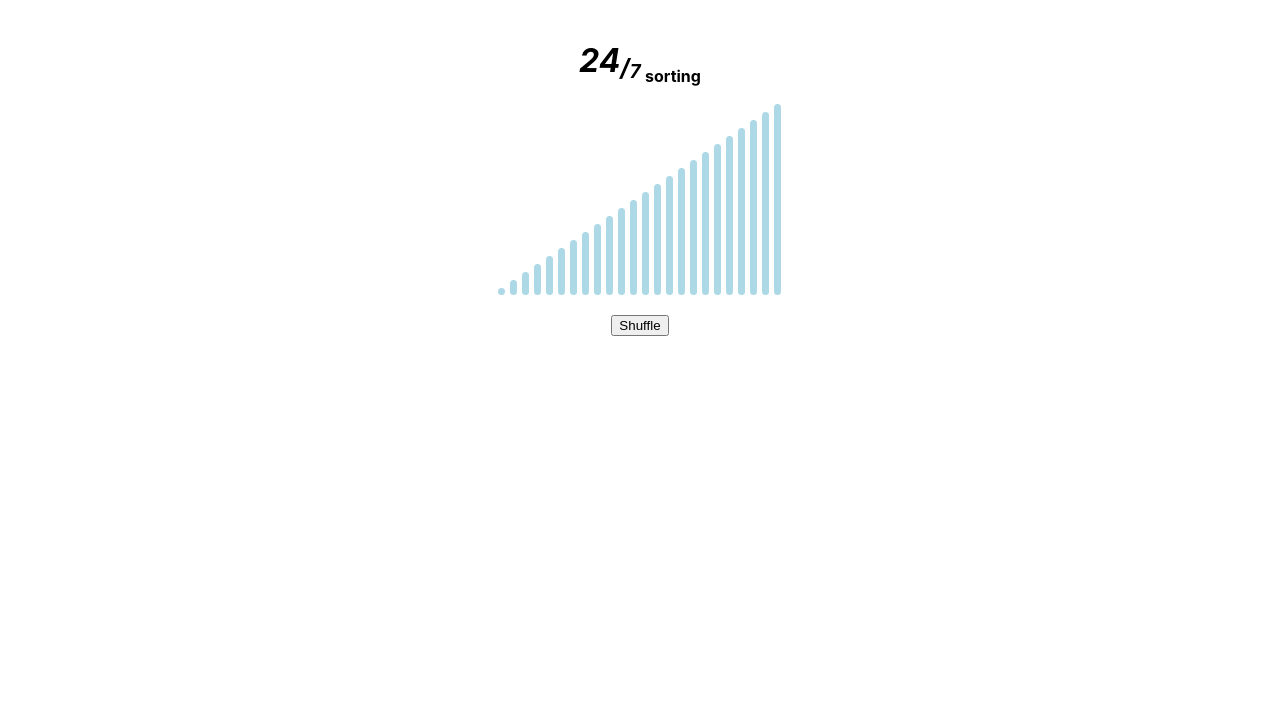
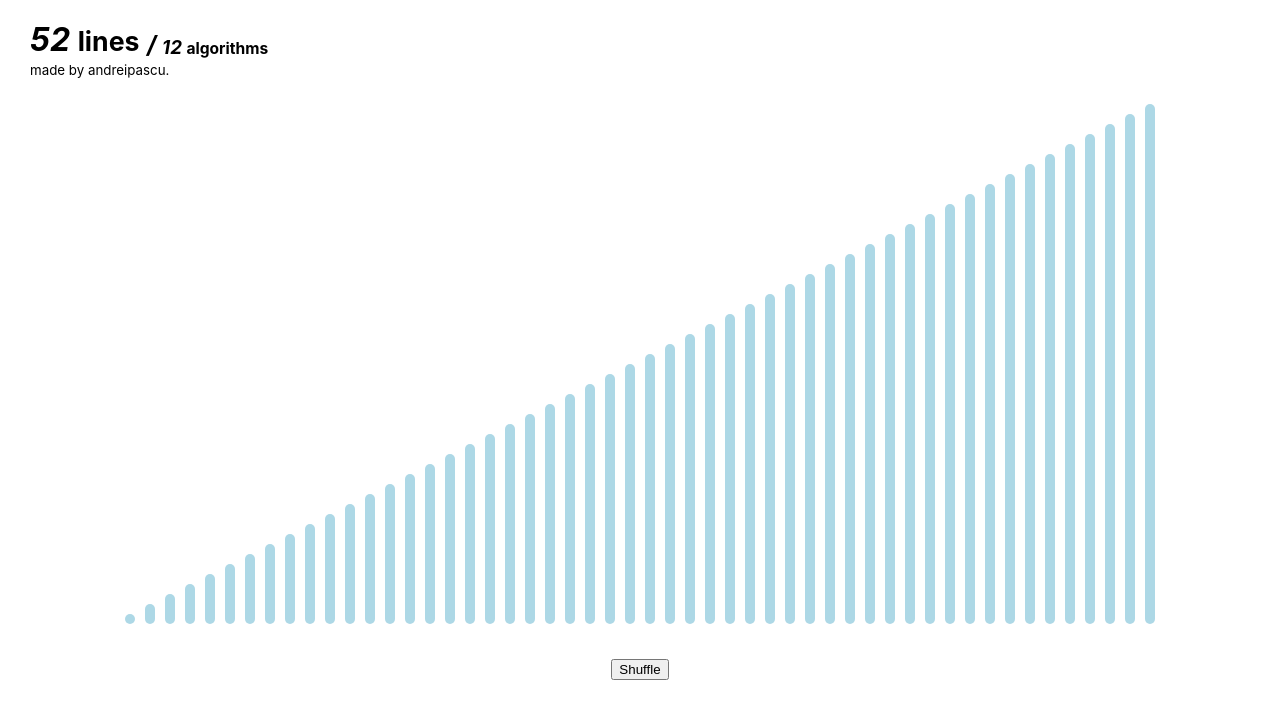
Before and after one commit to andreiui/sorting-visualized, a React (Create React App) app: page / in a window 1280 px wide. Shown: the top 718 px of the page. Built offline with nearby package versions, Linux system fonts and the light colour scheme.

Commit message:
Minor updates to UI

```diff
--- a/src/App.js
+++ b/src/App.js
@@ -1,9 +1,9 @@
 import React from "react";
 import "./App.css";
-import Quicksort from "./sorting/Sorting";
+import Sorting from "./sorting/Sorting";
 
 function App() {
-  return <Quicksort />;
+  return <Sorting />;
 }
 
 export default App;
--- a/src/sorting/Sorting.css
+++ b/src/sorting/Sorting.css
@@ -1,9 +1,18 @@
 main,
 body {
+  display: block;
+  background-color: white;
+  padding: 20px 30px 20px 30px;
+}
+
+.title {
+  margin: 0 0 20px 0;
+}
+
+.container {
   display: flex;
-  background-color: white;
-  justify-content: center;
-  margin: 20px;
+  flex-direction: column;
+  width: auto;
 }
 
 .sorting {
@@ -12,20 +21,54 @@ body {
   flex-wrap: nowrap;
   justify-content: center;
   align-items: flex-end;
-  width: 100%;
+  margin-bottom: 30px;
 }
 
-.sorting button {
-  margin: 16px;
+.title .logo {
+  display: inline-flex;
+  flex-direction: row;
+  flex-wrap: nowrap;
+  justify-content: center;
+  align-items: flex-end;
+  margin: 0;
+}
+
+.text {
+  margin: 0;
+}
+
+.buttons {
+  display: inline-flex;
+  flex-direction: row;
+  flex-wrap: nowrap;
+  justify-content: center;
+  align-items: center;
+}
+
+.buttons .button {
+  margin: 0 10px 0 10px;
 }
 
 .sorting .bar {
   display: flex;
-  width: 7px;
+  width: 10px;
   flex-grow: 0;
   flex-shrink: 1;
-  margin: 2.5px;
+  margin: 5px;
   justify-content: center;
   align-items: center;
-  border-radius: 3.5px;
+  border-radius: 5px;
 }
+
+@media only screen and (max-width: 1000px) {
+  .sorting .bar {
+    display: flex;
+    width: 4px;
+    flex-grow: 1;
+    flex-shrink: 1;
+    margin: 1.5px;
+    justify-content: center;
+    align-items: center;
+    border-radius: 7px;
+  }
+}
--- a/src/sorting/Sorting.js
+++ b/src/sorting/Sorting.js
@@ -1,6 +1,17 @@
 import React, { Component } from "react";
 import "./Sorting.css";
 import { shuffleArray, selectionSort, mergeSort } from "./Algorithms.js";
+
+class Main extends Component {
+  render() {
+    return (
+      <React.Fragment>
+        <Title />
+        <Sorting />
+      </React.Fragment>
+    );
+  }
+}
 
 class Sorting extends Component {
   constructor(props) {
@@ -37,7 +48,7 @@ class Sorting extends Component {
   ];
 
   componentDidMount() {
-    this.setState({ list: this.generateArray(0, 24) });
+    this.setState({ list: this.generateArray(0, 52) });
   }
 
   sortAnimation = (array, l, u, sort, method, ms) => {
@@ -124,32 +135,17 @@ class Sorting extends Component {
 
   render() {
     return (
-      <React.Fragment>
-        <div className="sorting">
-          <h1>
-            <i>24</i>
-          </h1>
-          <h2>
-            <i>/</i>
-          </h2>
-          <h3>
-            <i>7</i>
-          </h3>
-          &nbsp;
-          <p>
-            <b>sorting</b>
-          </p>
-        </div>
+      <div className="container">
         <div className="sorting">
           {this.state.list.map((number) => (
             <Bar key={number} display={number} />
           ))}
         </div>
-        <div className="sorting button">
+        <div className="buttons">
           {this.getShuffle()}
           {this.getButtons()}
         </div>
-      </React.Fragment>
+      </div>
     );
   }
 
@@ -165,6 +161,7 @@ class Sorting extends Component {
     if (this.state.sorted) {
       return (
         <button
+          className="button"
           key="Shuffle"
           onClick={() =>
             this.setState({
@@ -191,6 +188,7 @@ class Sorting extends Component {
         .filter((button) => button.class === "sorting")
         .map((button) => (
           <button
+            className="button"
             key={button.title}
             onClick={() =>
               this.setState({
@@ -211,17 +209,38 @@ class Sorting extends Component {
     } else {
       return (
         <React.Fragment>
-          <h2>{this.state.method}</h2>
+          <h2 className="text">{this.state.method}</h2>
         </React.Fragment>
       );
     }
   };
 }
 
+const Title = () => {
+  return (
+    <div className="title">
+      <div className="title logo">
+        <h1 className="text">
+          <i>52</i>&nbsp;<small>lines</small>&nbsp;
+        </h1>
+        <h2 className="text">
+          <i>/</i>&nbsp;
+        </h2>
+        <h3 className="text">
+          <i>12</i>&nbsp;<small>algorithms</small>
+        </h3>
+      </div>
+      <div className="text">
+        <small>made by andreipascu.</small>
+      </div>
+    </div>
+  );
+};
+
 class Bar extends Component {
   state = {
     backgroundColor: "lightblue",
-    height: this.props.display * 8 + 7 + "px",
+    height: this.props.display * 10 + 10 + "px",
   };
 
   render() {
@@ -229,4 +248,4 @@ class Bar extends Component {
   }
 }
 
-export default Sorting;
+export default Main;
```
